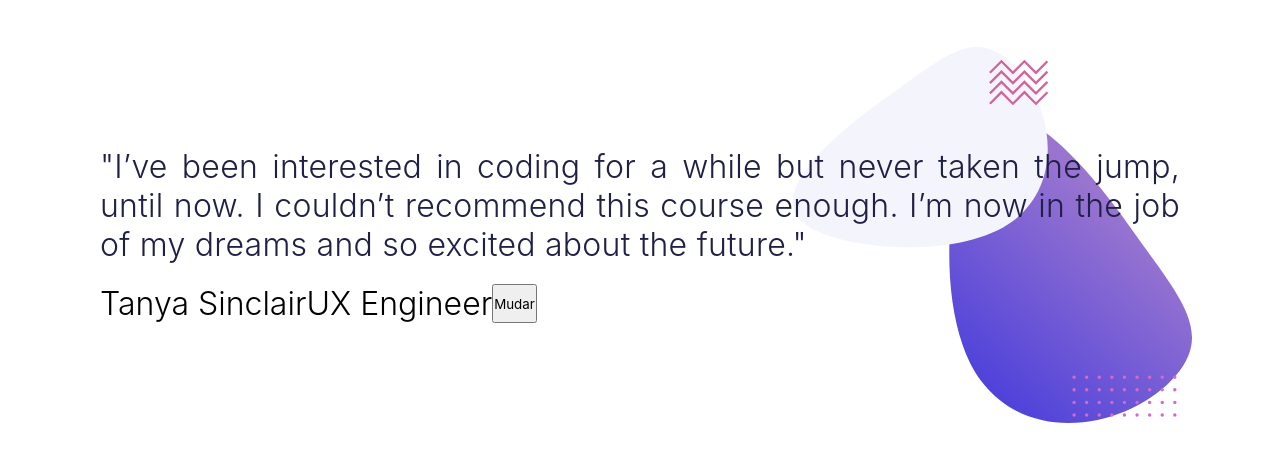
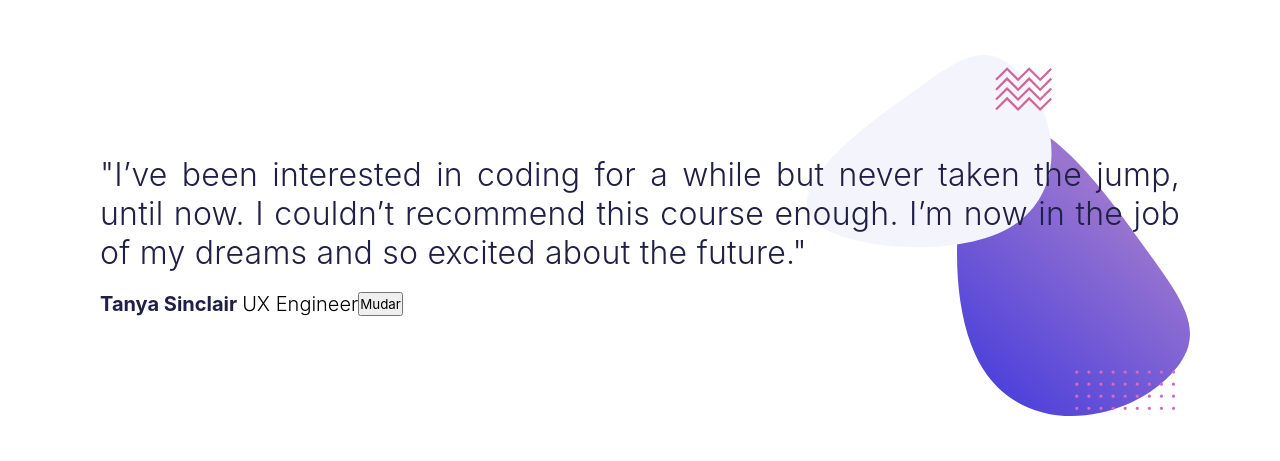
Before and after one commit to Danielhu3/testimonial-slider, a React (Create React App) app: page / in a window 1280 px wide. Shown: the part 165-626 px from the top of the page. Built offline with nearby package versions, Linux system fonts and the light colour scheme.

Commit message:
name component styling

```diff
--- a/src/components/name/style.ts
+++ b/src/components/name/style.ts
@@ -1,3 +1,8 @@
 import styled from "styled-components";
 
-export const Name = styled.p``
+export const Name = styled.p`
+    font-weight: 700;
+    color: hsl(240, 38%, 20%);
+    margin-right: 0.5rem;
+    font-size: 2rem;
+`
--- a/src/components/text/style.ts
+++ b/src/components/text/style.ts
@@ -6,6 +6,7 @@ export const Text = styled.p`
     font-weight: 300;
     text-align: justify;
     letter-spacing: 0.25px;
+    font-size: 3.2rem;
 
     margin-bottom: 2rem;
 `
--- a/src/styles/global.ts
+++ b/src/styles/global.ts
@@ -12,7 +12,7 @@ export default createGlobalStyle`
         font-size: 62.5%;
     }
     body{
-        font-size: 3.2rem;
+        font-size: 2rem;
         font-weight: 300;
         background: white;
     }
```
